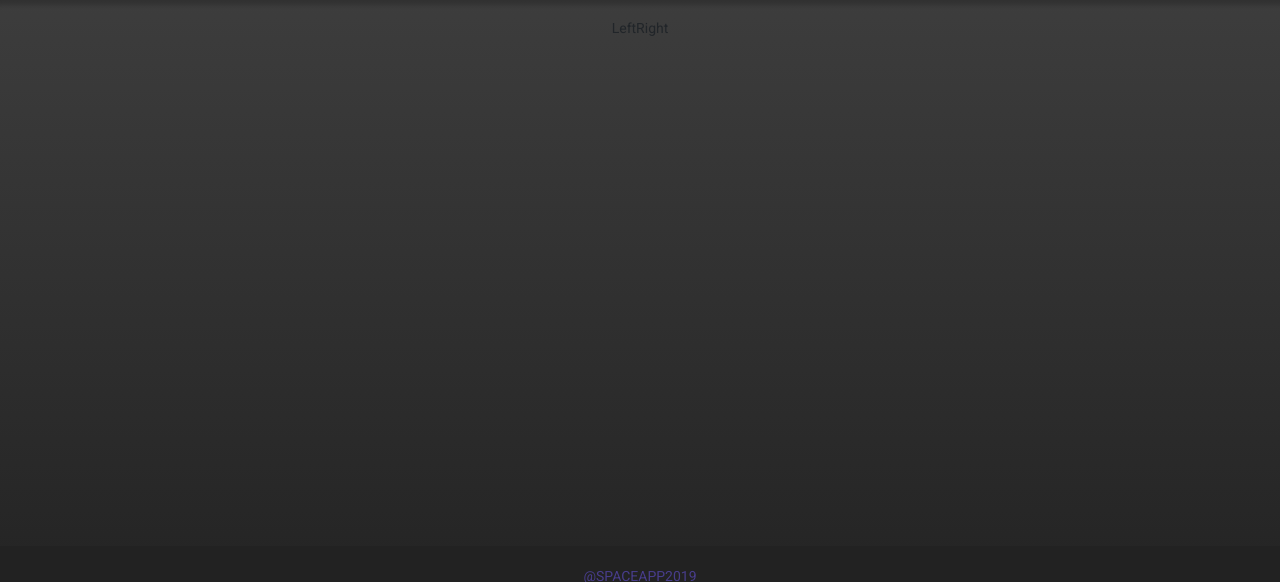
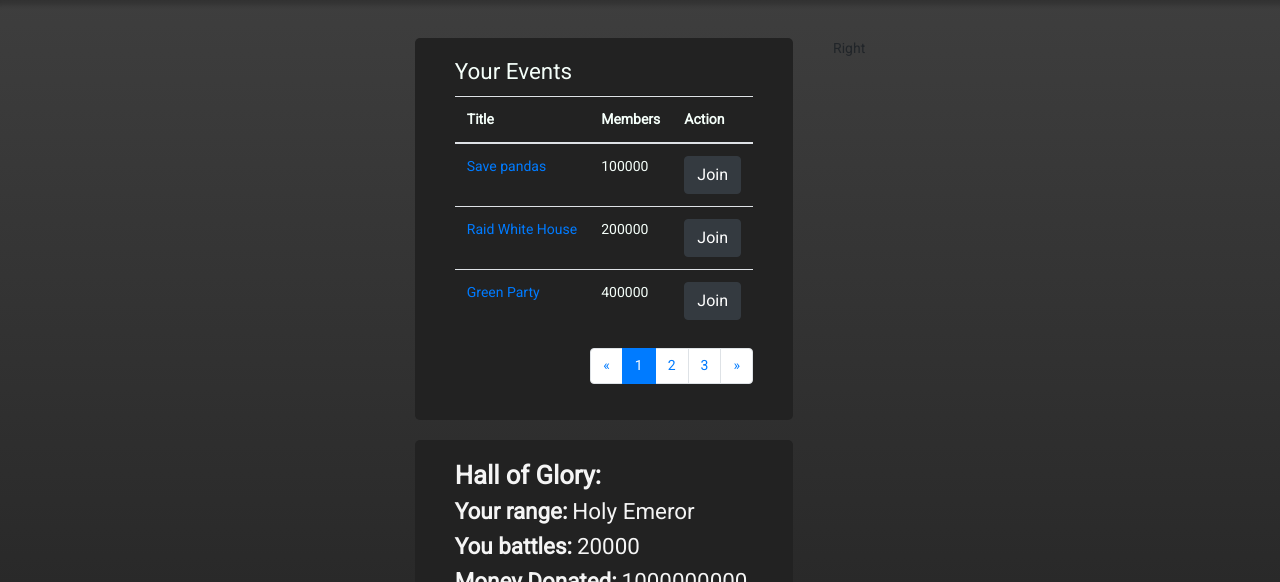
Before and after one commit to PrayTheSunSpaceApp/GlobeApp, a React app: page /profile in a window 1280 px wide. Shown: the part 172-754 px from the top of the page. Built offline with nearby package versions, Linux system fonts and the light colour scheme.

Commit message:
add left side

```diff
--- a/src/components/Profile/Profile.module.scss
+++ b/src/components/Profile/Profile.module.scss
@@ -8,12 +8,40 @@
 .leftSide, .rightSide {
     display: flex;
     flex-direction: column;
+    margin: 20px;
 }
 
 .leftSide {
     flex-grow: 2;
+    display: flex;
+    flex-direction: column;
+    align-items: stretch;
 }
 
 .rightSide {
     flex-grow: 1;
 }
+
+.statisticContainer {
+    padding: 20px 40px;
+    color: whitesmoke;
+    background: $black200;
+    border-radius: 5px;
+    margin-top: 20px;
+}
+
+.statisticContainer h1 {
+    font-size: 1.6rem;
+}
+
+.statisticContainer h2 {
+    font-size: 1.4rem;
+}
+
+.statisticContainer span, .statisticContainer h1 {
+    font-weight: bold;
+}
+
+.statisticContainer span {
+    margin-right: 5px;
+}
--- /dev/null
+++ b/src/components/Profile/Statistic.js
@@ -0,0 +1,17 @@
+import React from 'react';
+
+import styles from './Profile.module.scss';
+
+const Statistic = ({ data }) => {
+    return (
+        <div className={styles.statisticContainer}>
+            <h1>Hall of Glory:</h1>
+            <h2><span>Your range:</span>{data.range}</h2>
+            <h2><span>You battles:</span>{data.eventsCount}</h2>
+            <h2><span>Money Donated:</span>{data.donate}</h2>
+            <h2><span>Popularity:</span>{data.friends}</h2>
+        </div>
+    );
+}
+
+export default Statistic;
--- a/src/components/Profile/index.js
+++ b/src/components/Profile/index.js
@@ -1,13 +1,37 @@
 import React from "react";
 import styles from "./Profile.module.scss";
+import { ListLayout, ListHeader, List, Pagination } from "../Events/ListEvent";
+import Statistic from './Statistic';
+
 
 const mockUser = {
-    name: "Elon Musk",
-    age: 48,
-    email: "elonmusk@mail.ru",
-    avatar: "blob:https://web.telegram.org/af5ce872-e212-4210-a46a-c6c3deeaab24"
+  name: "Elon Musk",
+  age: 48,
+  email: "elonmusk@mail.ru",
+  avatar: "blob:https://web.telegram.org/af5ce872-e212-4210-a46a-c6c3deeaab24"
+};
+
+const mockEventData = [
+  {
+    title: "Save pandas",
+    count: 100000
+  },
+  {
+    title: "Raid White House",
+    count: 200000
+  },
+  {
+    title: "Green Party",
+    count: 400000
+  }
+];
+
+const mockStatistic = {
+    range: "Holy Emeror",
+    eventsCount: 20000,
+    donate: 1000000000,
+    friends: 1000000,
 }
-
 
 class Profile extends React.Component {
   constructor(props) {
@@ -16,7 +40,17 @@ class Profile extends React.Component {
   render() {
     return (
       <div className={styles.profileContainer}>
-        <div className={styles.leftSide}>Left</div>
+        <div className={styles.leftSide}>
+          <div className={styles.eventContainer}>
+            <ListLayout>
+              <ListHeader title={"Your Events"}>
+              </ListHeader>
+              <List data={mockEventData} />
+              <Pagination />
+            </ListLayout>
+          </div>
+          <Statistic data={mockStatistic}/>
+        </div>
         <div className={styles.rightSide}>Right</div>
       </div>
     );
```
